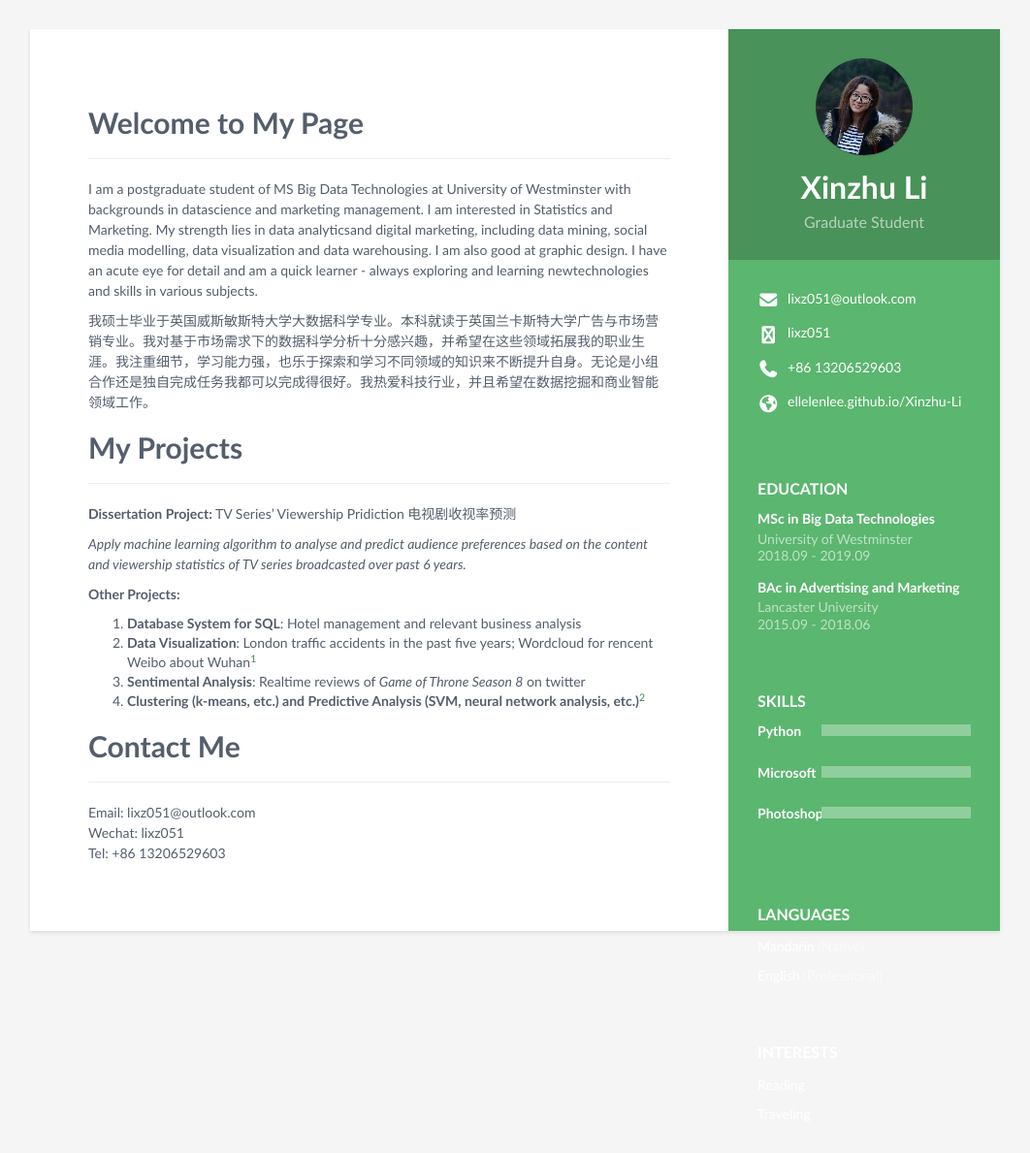
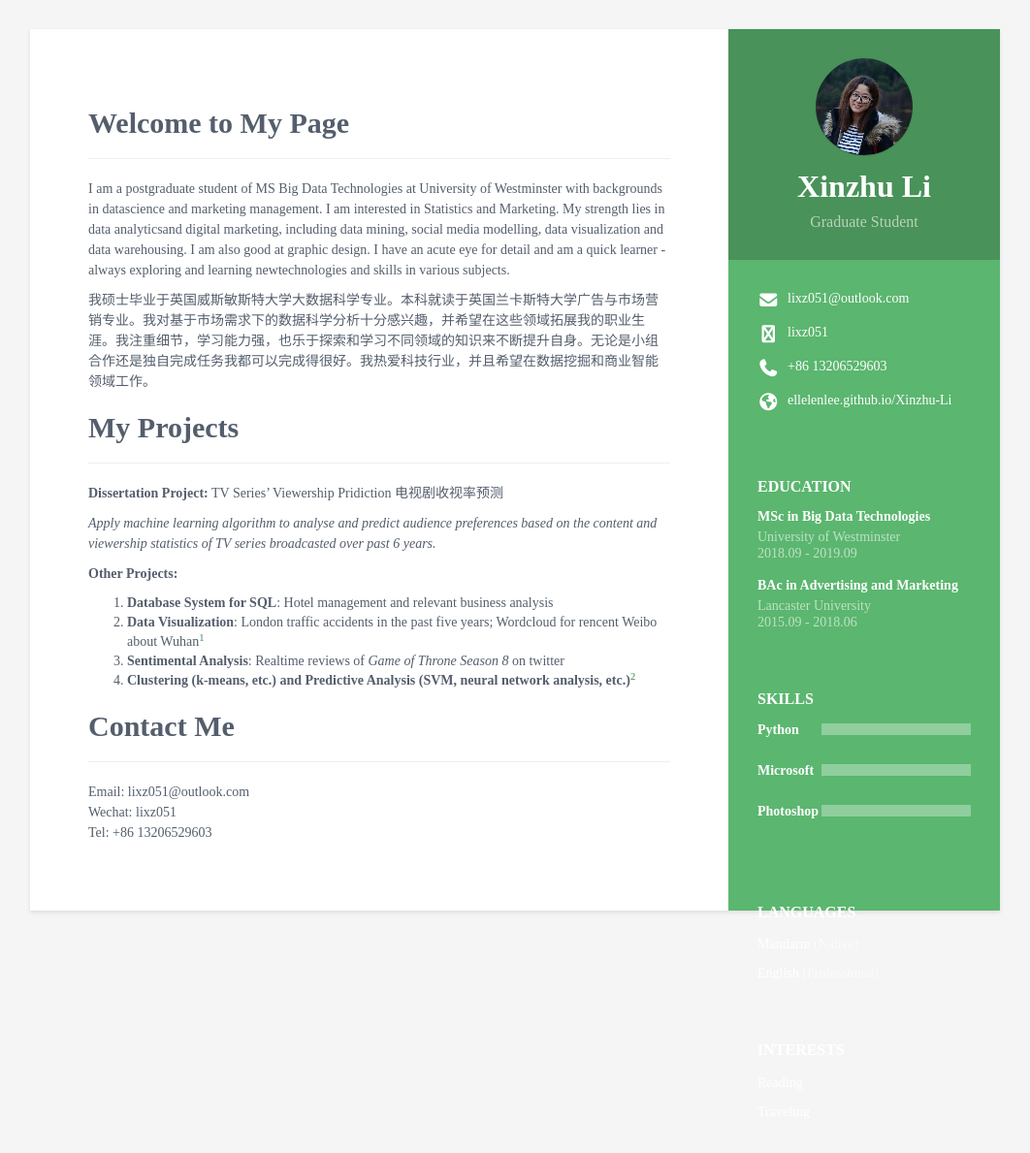
Before and after one commit to ellelenlee/Xinzhu-Li, a Jekyll site: the page built from index.md, in a window 1280 px wide. Shown: the whole page at 97% size, without its empty margins (109-1171 px from the left). Built offline with Jekyll 4.4.1, drawn with Linux system fonts in a browser that asks for light colours; nearby versions of some CDN libraries; our own code applies the rules of GitHub Pages for plain Markdown files; library files that are not in the unit come from our copies.

Commit message:
Update _base.scss

```diff
--- a/_sass/_base.scss
+++ b/_sass/_base.scss
@@ -1,5 +1,5 @@
 body {
-    font-family: 'Calibri', sans-serif;
+    font-family: '楷体';
     color: $text-color-secondary;
     background: $smoky-white;
     font-size: 14px;
```
